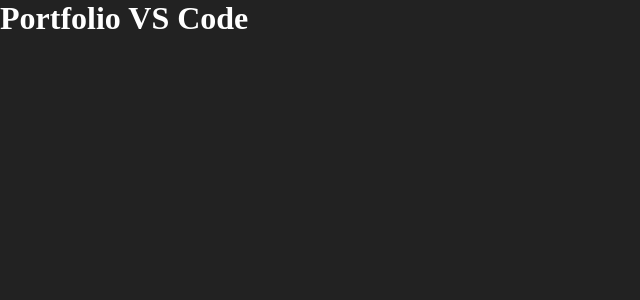
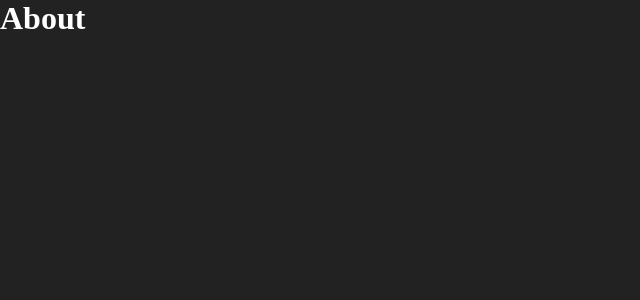
Before and after one commit to rodrigordgfs/Portfolio-VS-Code, a React (Vite) app: page /about in a window 1280 px wide. Shown: the top 300 px of the page, without its empty margins (0-640 px from the left). Built offline with nearby package versions, Linux system fonts and the light colour scheme.

Commit message:
Feature: Configurado o React Router Dom

```diff
--- a/package.json
+++ b/package.json
@@ -11,6 +11,7 @@
   "dependencies": {
     "react": "^18.2.0",
     "react-dom": "^18.2.0",
+    "react-icons": "^4.7.1",
     "react-router-dom": "^6.8.1",
     "styled-components": "^5.3.6"
   },
--- a/src/App.tsx
+++ b/src/App.tsx
@@ -1,11 +1,15 @@
 import { ThemeProvider } from 'styled-components'
+import { BrowserRouter } from 'react-router-dom'
 import { defaultTheme } from './styles/theme/default'
 import { GlobalStyle } from './styles/global'
+import { Router } from './router'
 
 export function App() {
   return (
     <ThemeProvider theme={defaultTheme}>
-      <h1>Portfolio VS Code</h1>
+      <BrowserRouter>
+        <Router />
+      </BrowserRouter>
       <GlobalStyle />
     </ThemeProvider>
   )
--- /dev/null
+++ b/src/layouts/DefaultLayout/index.tsx
@@ -0,0 +1,9 @@
+import { Outlet } from 'react-router-dom'
+
+export function DefaultLayout() {
+  return (
+    <>
+      <Outlet />
+    </>
+  )
+}
--- /dev/null
+++ b/src/pages/About/index.tsx
@@ -0,0 +1,3 @@
+export function About() {
+  return <h1>About</h1>
+}
--- /dev/null
+++ b/src/pages/About/styles.ts
@@ -0,0 +1 @@
+import styled from 'styled-components'
--- /dev/null
+++ b/src/pages/Contact/index.tsx
@@ -0,0 +1,3 @@
+export function Contact() {
+  return <h1>Contact</h1>
+}
--- /dev/null
+++ b/src/pages/Contact/styles.ts
@@ -0,0 +1 @@
+import styled from 'styled-components'
--- /dev/null
+++ b/src/pages/Home/index.tsx
@@ -0,0 +1,3 @@
+export function Home() {
+  return <h1>Home</h1>
+}
--- /dev/null
+++ b/src/pages/Home/styles.ts
@@ -0,0 +1 @@
+import styled from 'styled-components'
--- /dev/null
+++ b/src/pages/Projects/index.tsx
@@ -0,0 +1,3 @@
+export function Projects() {
+  return <h1>Projects</h1>
+}
--- /dev/null
+++ b/src/pages/Projects/styles.ts
@@ -0,0 +1 @@
+import styled from 'styled-components'
--- /dev/null
+++ b/src/router/index.tsx
@@ -0,0 +1,20 @@
+import { Routes } from 'react-router-dom'
+import { Route } from 'react-router'
+import { DefaultLayout } from '../layouts/DefaultLayout'
+import { Home } from '../pages/Home'
+import { About } from '../pages/About'
+import { Projects } from '../pages/Projects'
+import { Contact } from '../pages/Contact'
+
+export function Router() {
+  return (
+    <Routes>
+      <Route path="/" element={<DefaultLayout />}>
+        <Route path="/" element={<Home />} />
+        <Route path="/about" element={<About />} />
+        <Route path="/projects" element={<Projects />} />
+        <Route path="/contact" element={<Contact />} />
+      </Route>
+    </Routes>
+  )
+}
```
Also changed, not shown: 1 other file (tests, documents, lock files or other folders).
